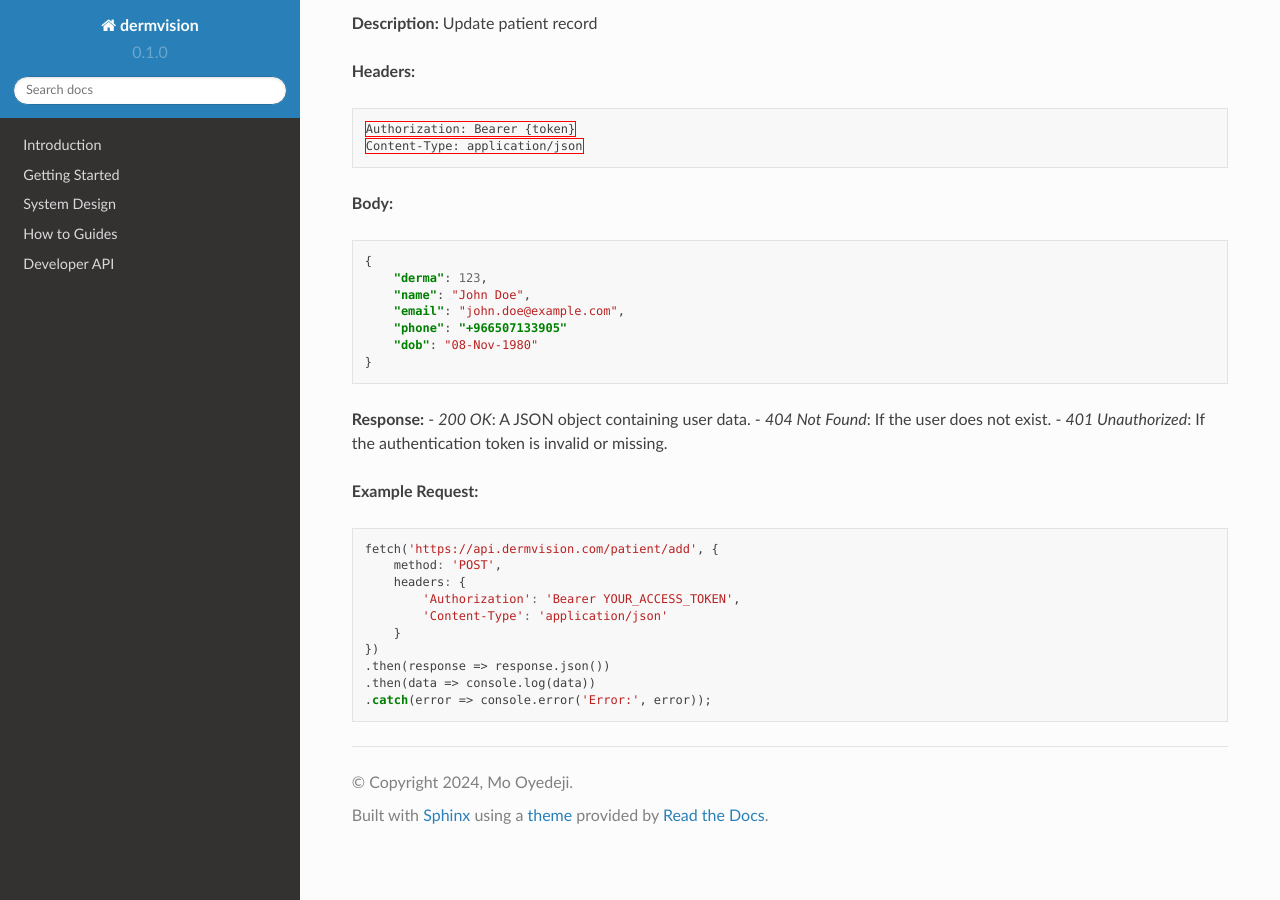
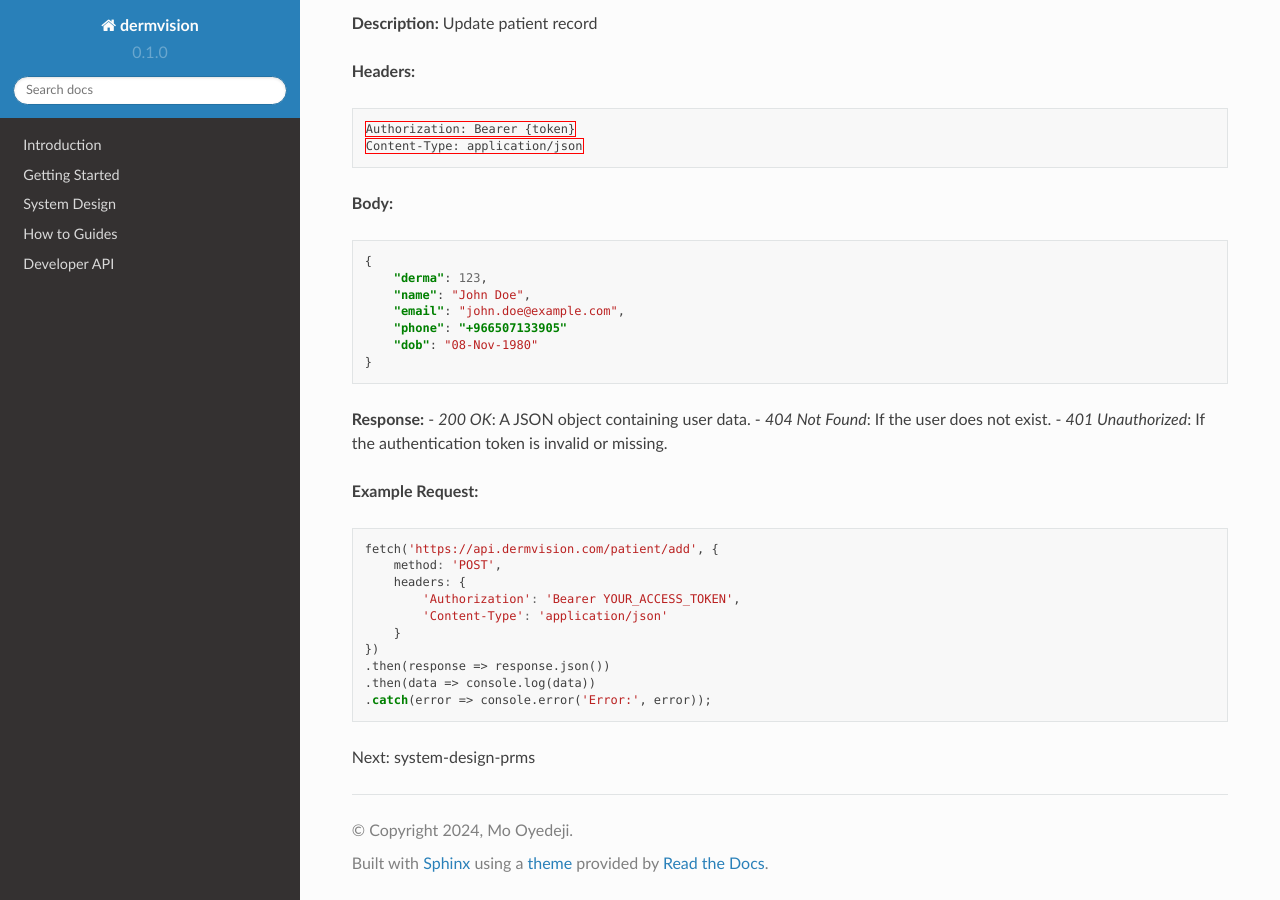
Before and after one commit to mojeedoyedeji/dermvision.docs, a Sphinx documentation site: the page built from docs/source/_sections/system-design/prms.rst, in a window 1280 px wide and 900 px high, scrolled down 4448 px. Built offline with Sphinx 7.4.7 and the Read the Docs theme 2.0.0, drawn with Linux system fonts in a browser that asks for light colours.

Commit message:
api docs

```diff
--- a/docs/source/_sections/system-design/drms.rst
+++ b/docs/source/_sections/system-design/drms.rst
@@ -1,5 +1,7 @@
 Diagnostics Record Management System
 ---------------
+
+.. _system-design-drms:
 
 This documentation outlines the entity relationship (ER) model for the Diagnostic Record Management System within DermVision.
 The ER model defines the structure of the data and the relationships between various entities involved in managing diagnostic records.
--- a/docs/source/_sections/system-design/prms.rst
+++ b/docs/source/_sections/system-design/prms.rst
@@ -1,6 +1,7 @@
 Patient Record Management System
 --------------------------------
 
+.. _system-design-prms:
 
 This documentation outlines the entity relationship (ER) model for the Patient Record Management System within DermVision.
 The ER model defines the structure of the data and the relationships between various entities involved in managing patient records.
@@ -265,7 +266,6 @@
         "dob": "08-Nov-1980"
     }
 
-
 **Response:**
 - `200 OK`: A JSON object containing user data.
 - `404 Not Found`: If the user does not exist.
@@ -285,3 +285,6 @@
     .then(response => response.json())
     .then(data => console.log(data))
     .catch(error => console.error('Error:', error));
+
+
+Next: :ref:`system-design-prms`
```
